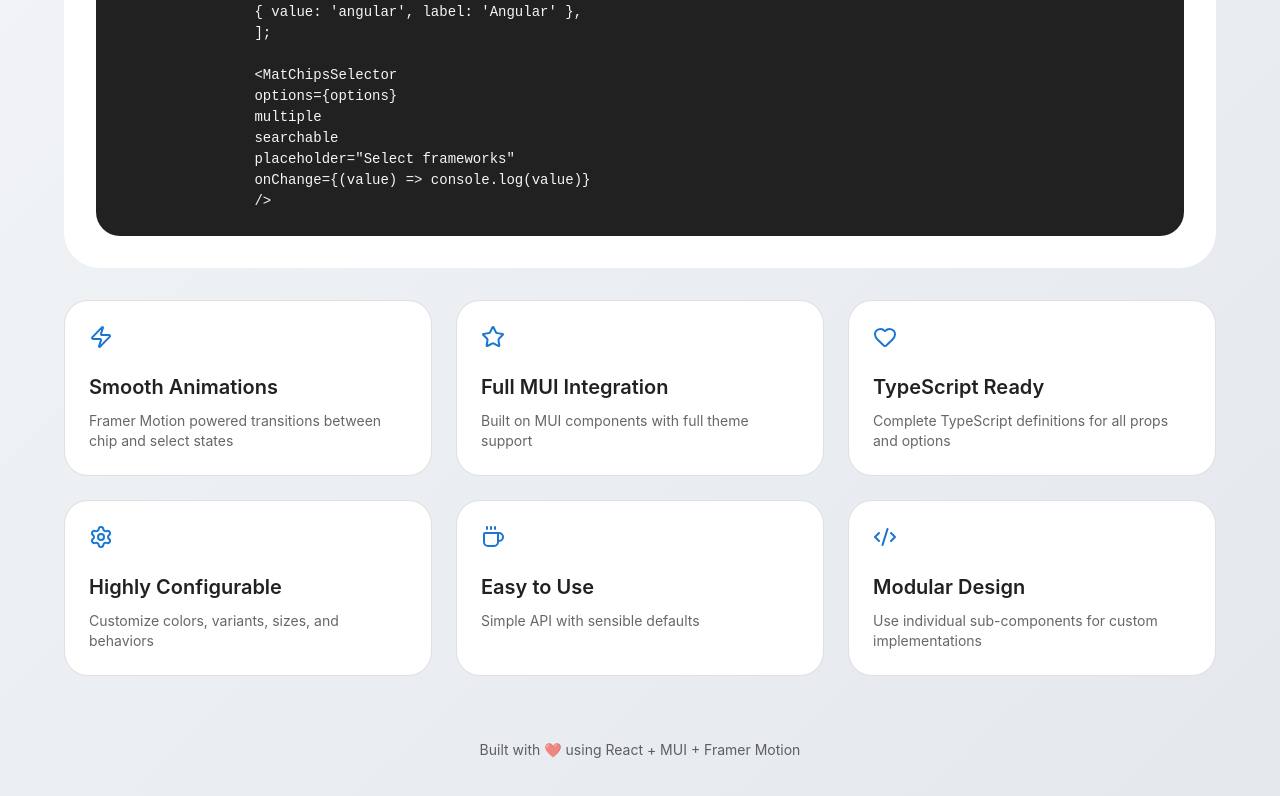
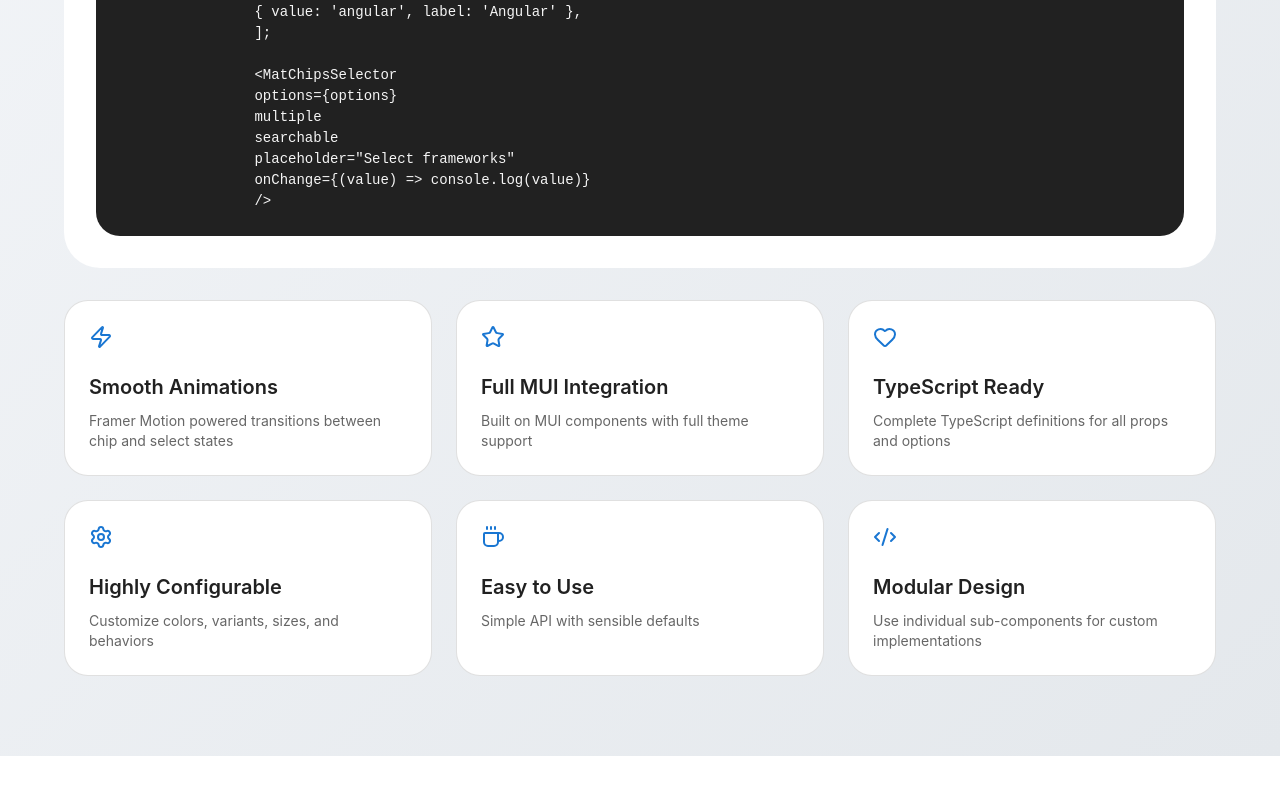
Before and after one commit to sahiltaneja07/mat-chip-selector, a React (Vite) app: page / in a window 1280 px wide. Shown: the part 768-1564 px from the top of the page. After the commit the page ends 1524 px from the top, so only its background shows below. Built offline with nearby package versions, Linux system fonts and the light colour scheme.

Commit message:
Add github link

```diff
--- a/package.json
+++ b/package.json
@@ -10,6 +10,8 @@
     "preview": "vite preview"
   },
   "dependencies": {
+    "@emotion/react": "^11.14.0",
+    "@emotion/styled": "^11.14.1",
     "@mui/material": "^7.3.7",
     "framer-motion": "^12.33.0",
     "lucide-react": "^0.563.0",
--- a/src/pages/Index.tsx
+++ b/src/pages/Index.tsx
@@ -167,7 +167,7 @@ export const Index = () => {
                 label="View on GitHub"
                 clickable
                 component="a"
-                href="https://github.com"
+                href="https://github.com/sahiltaneja07/mat-chip-selector"
                 target="_blank"
                 sx={{ px: 1 }}
               />
@@ -269,12 +269,6 @@ export const Index = () => {
               </Paper>
             ))}
           </Box>
-
-          <Box sx={{ textAlign: 'center', pt: 4 }}>
-            <Typography variant="body2" color="text.secondary">
-              Built with ❤️ using React + MUI + Framer Motion
-            </Typography>
-          </Box>
         </Container>
       </Box>
     </ThemeProvider>
```
Also changed, not shown: 1 other file (tests, documents, lock files or other folders).
